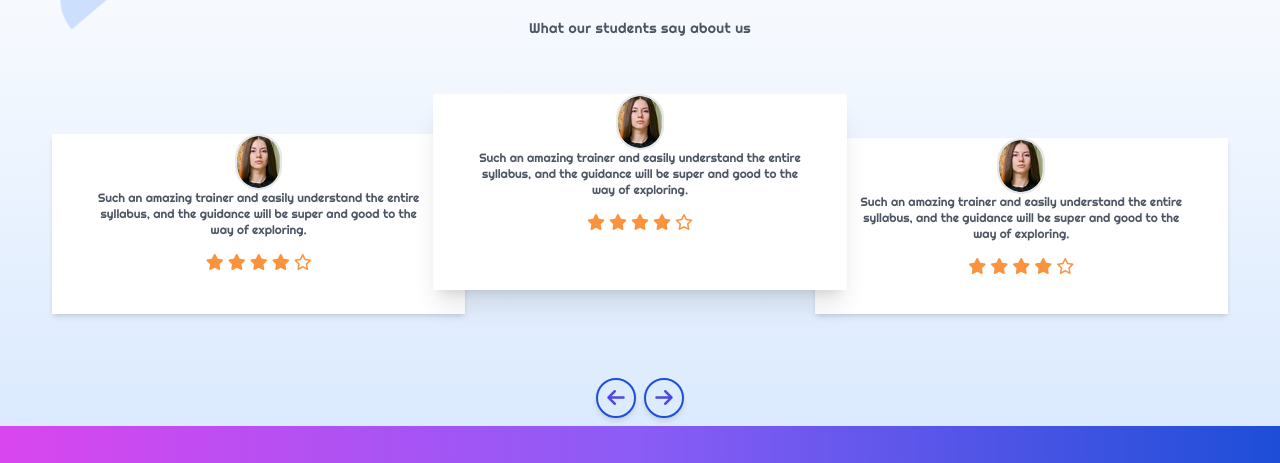
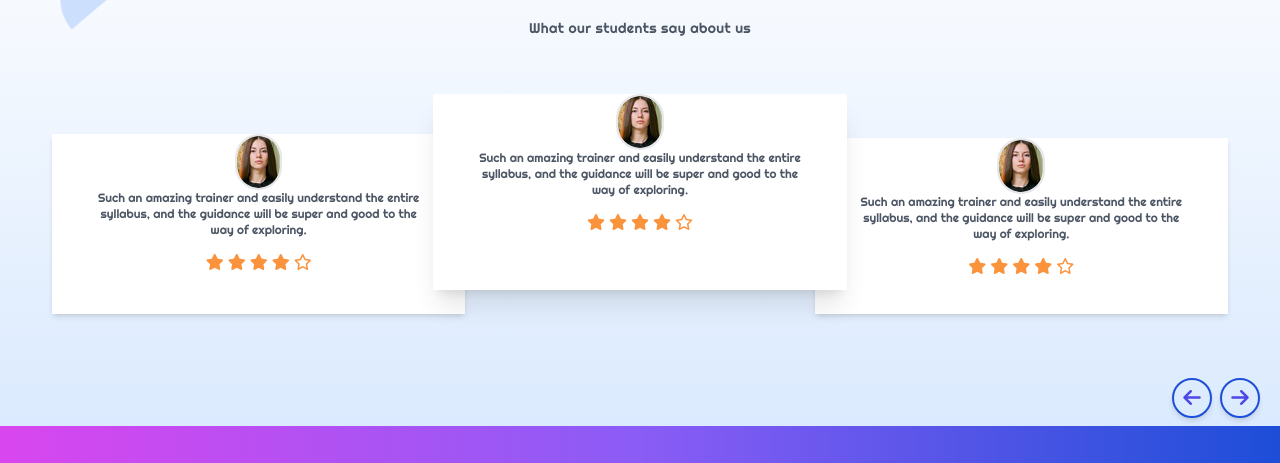
Before and after one commit to shilpad04/Landing_page_2, a plain HTML site: page index.html in a window 1280 px wide. Shown: the part 4838-5301 px from the top of the page. Drawn offline with nearby package versions, Linux system fonts and the light colour scheme.

Commit message:
Adding the changes

```diff
--- a/index.html
+++ b/index.html
@@ -800,7 +800,7 @@
 
         <!-- Arrows -->
         <div
-          class="flex justify-end mt-20 mb-0 items-end gap-2 text-xl text-indigo-600 md:justify-center sm:justify-center md:mt-2 sm:mt-2"
+          class="flex justify-end mt-20 mb-0 items-end gap-2 text-xl text-indigo-600 lg:justify-end md:justify-center sm:justify-center md:mt-2 sm:mt-2"
         >
           <button
             class="w-10 h-10 flex items-center justify-center rounded-full border-2 border-blue-700 shadow-md hover:bg-indigo-100 transition"
```
